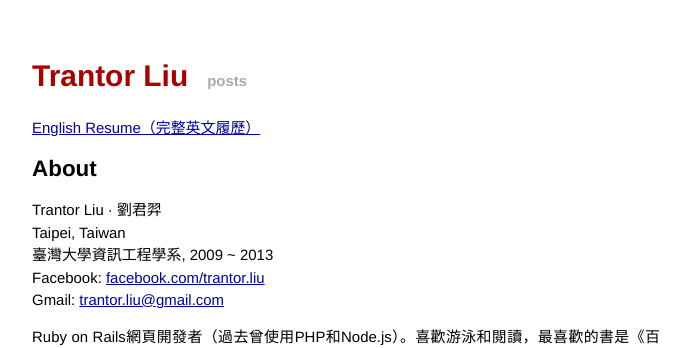
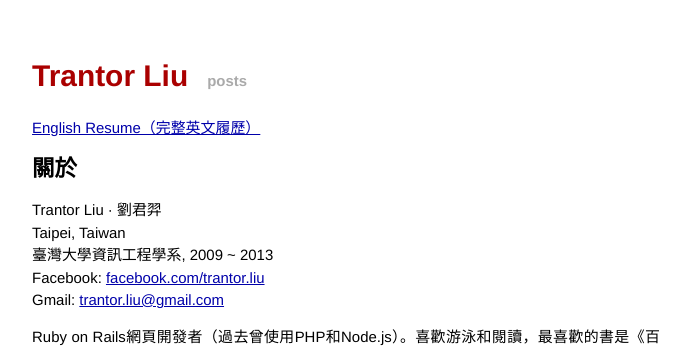
Before and after one commit to trantorLiu/trantorliu.github.io, a Jekyll site: the page built from index.html, in a window 1280 px wide. Shown: the top 348 px of the page, without its empty margins (294-985 px from the left). Built offline with Jekyll 4.4.1, drawn with Linux system fonts in a browser that asks for light colours.

Commit message:
Update index.html

```diff
--- a/index.html
+++ b/index.html
@@ -6,7 +6,7 @@ title: Trantor Liu
   <a target="_blank" href="/resume">English Resume（完整英文履歷）</a>
 </div>
 <div id="about">
-  <h2>About</h2>
+  <h2>關於</h2>
   <p>
   Trantor Liu &middot; 劉君羿<br />
   Taipei, Taiwan<br />
```
